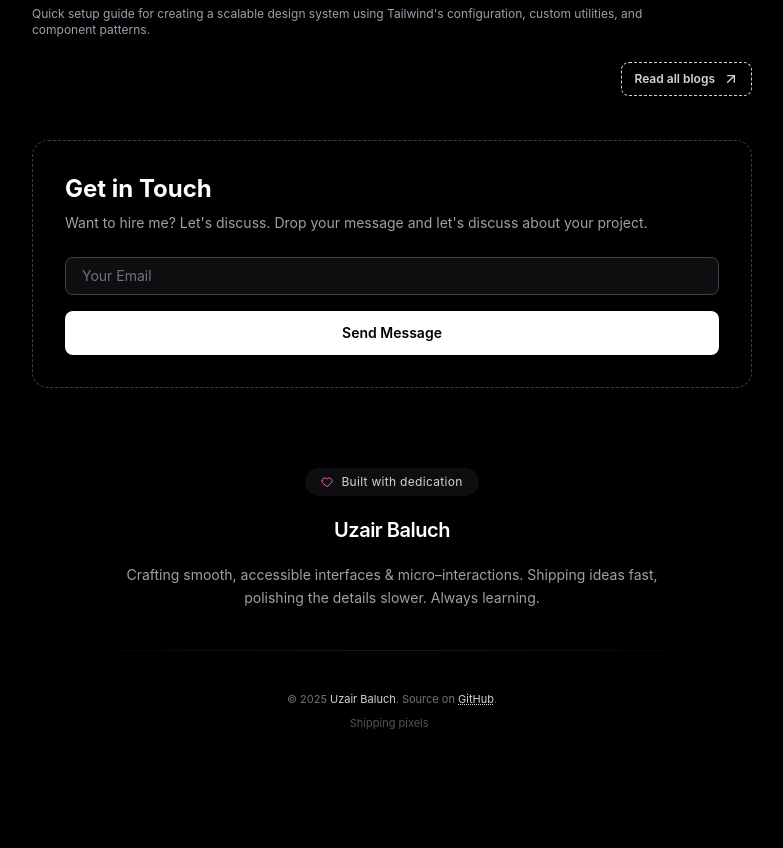
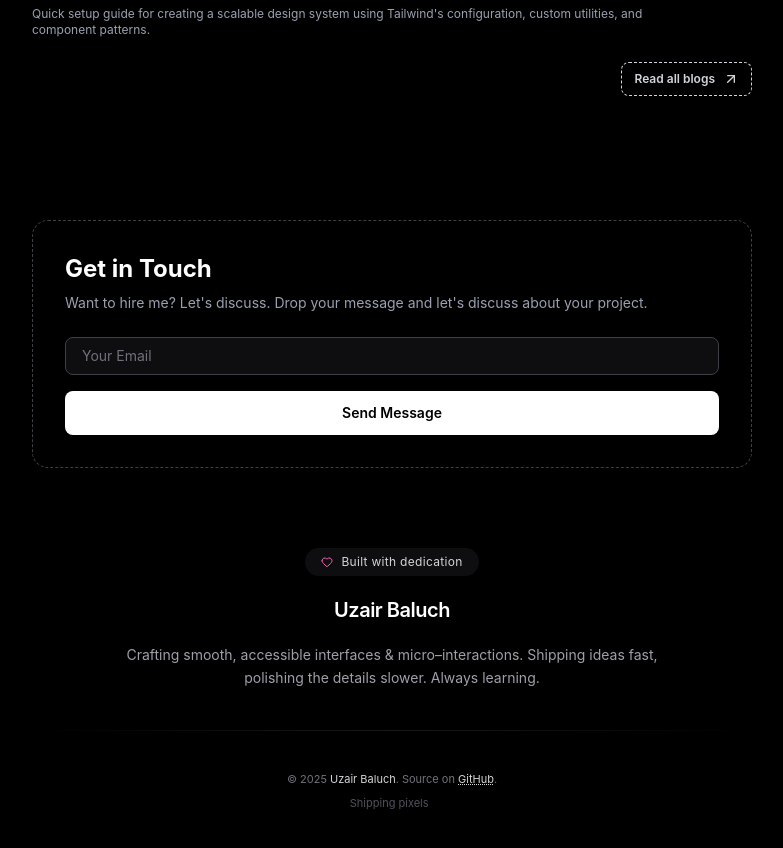
Before and after one commit to UzairBaluch/MyPortfolio, a React (Vite) app: page / in a window 1280 px wide. Shown: the part 1949-2797 px from the top of the page, without its empty margins (248-1031 px from the left). Built offline with nearby package versions, Linux system fonts and the light colour scheme.

Commit message:
adjusted contact form

```diff
--- a/src/Components/ContactForm.jsx
+++ b/src/Components/ContactForm.jsx
@@ -49,7 +49,7 @@ export default function ContactForm() {
   };
 
   return (
-    <section className="w-full max-w-4xl mx-auto p-6">
+    <section className="w-full max-w-4xl mt-20 mx-auto p-6">
       <div
         className="rounded-2xl border border-dashed p-8"
         style={{ borderColor: theme === "dark" ? "#3f3f46" : "#cbd5e1" }}
```
